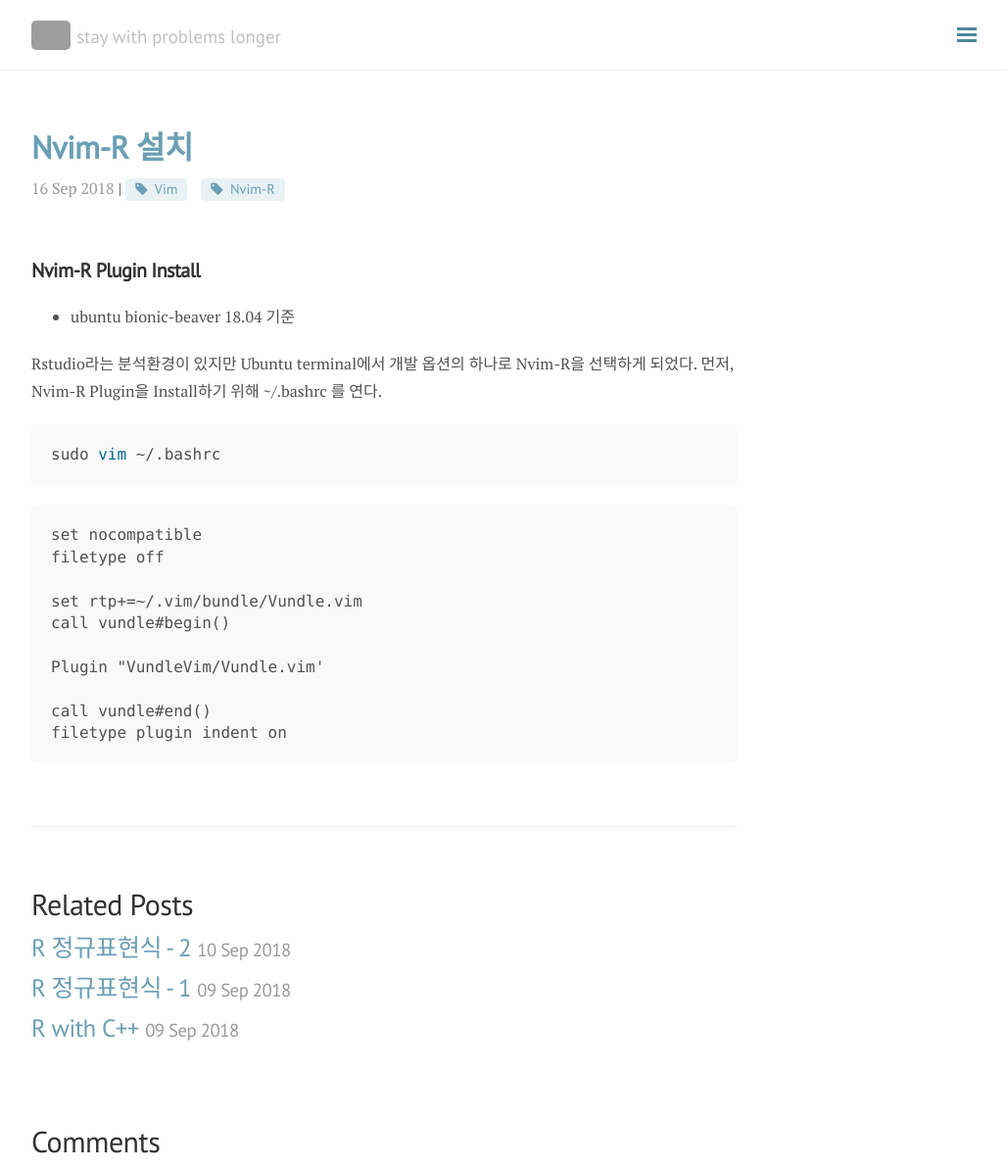
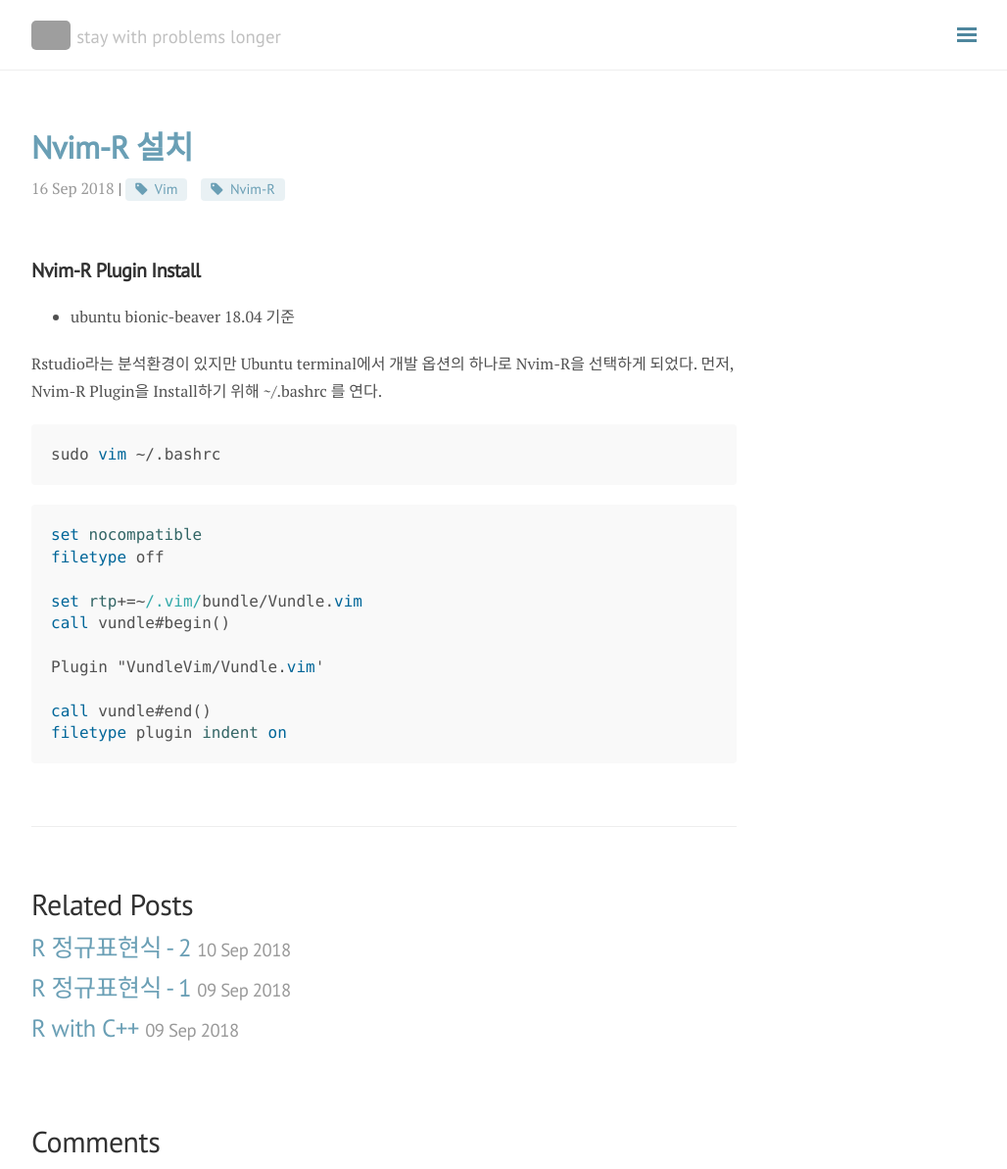
Before and after one commit to seokhoonj/seokhoonj.github.io, a Jekyll site: the page built from _posts/Vim/2018-09-16-vim-nvim-r-1.md, in a window 1280 px wide and 1193 px high. Shown: the whole window at 98% size, without its empty margins (248-1276 px from the left). Built offline with Jekyll 4.4.1, drawn with Linux system fonts in a browser that asks for light colours; nearby versions of some CDN libraries; comment, search, counter and statistics services are not loaded; grey boxes are pictures that could not be loaded.

Commit message:
add _posts

````diff
--- a/_posts/Vim/2018-09-16-vim-nvim-r-1.md
+++ b/_posts/Vim/2018-09-16-vim-nvim-r-1.md
@@ -17,13 +17,15 @@
 ``` vim
 sudo vim ~/.bashrc
 ```
-	set nocompatible
-	filetype off
+``` vim
+set nocompatible
+filetype off
 
-	set rtp+=~/.vim/bundle/Vundle.vim
-	call vundle#begin()
+set rtp+=~/.vim/bundle/Vundle.vim
+call vundle#begin()
 
-	Plugin "VundleVim/Vundle.vim'
+Plugin "VundleVim/Vundle.vim'
 
-	call vundle#end()
-	filetype plugin indent on
+call vundle#end()
+filetype plugin indent on
+```
````
